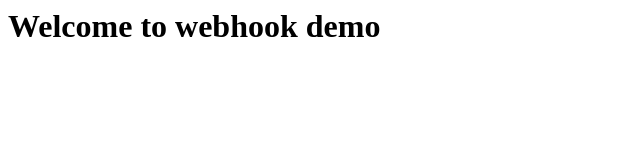
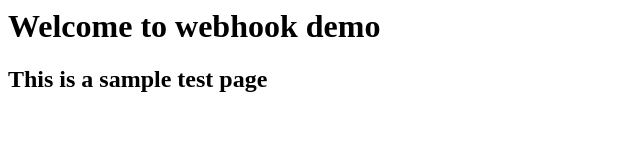
Before and after one commit to OpenTextinfo/webhookdemo, a plain HTML site: page index.html in a window 1280 px wide. Shown: the whole page, without its empty margins (0-640 px from the left). Drawn offline with Linux system fonts and the light colour scheme.

Commit message:
added new line

```diff
--- a/index.html
+++ b/index.html
@@ -2,5 +2,6 @@
 <html>
 <body>
 <h1> Welcome to webhook demo </h1>
+<h2> This is a sample test page </h2>
 </body>
 </html>
```
